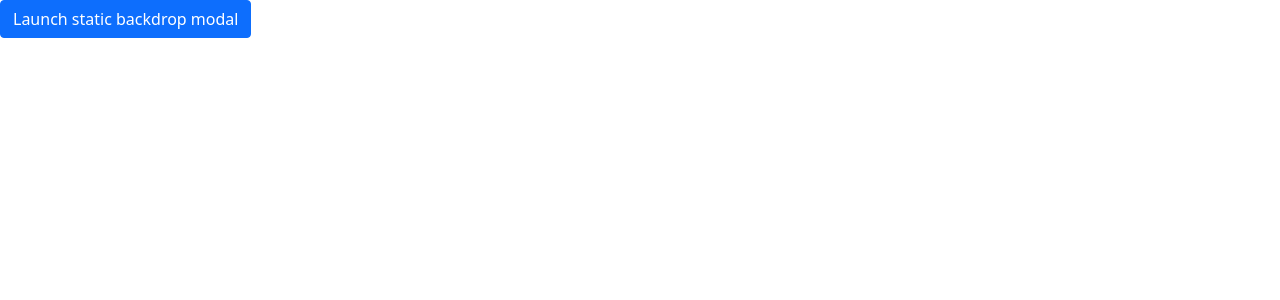
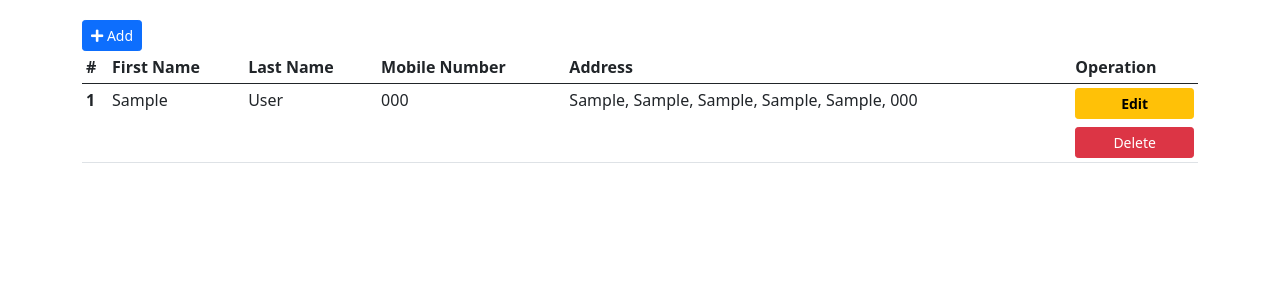
Before and after one commit to christiandeladia/PHP-CRUD-Address, a PHP site: page /sample.php in a window 1280 px wide. Shown: the top 300 px of the page. Run offline with PHP 8.4, Linux system fonts and the light colour scheme; tables that the repository leaves empty or names only in its code hold one stand-in row (values such as "Sample post").

Commit message:
add table

```diff
--- a/sample.php
+++ b/sample.php
@@ -29,26 +29,84 @@ $totalAddress = count($address);
         integrity="sha384-EVSTQN3/azprG1Anm3QDgpJLIm9Nao0Yz1ztcQTwFspd3yD65VohhpuuCOmLASjC" crossorigin="anonymous">
 </head>
 
+<style>
+html {
+    box-sizing: border-box;
+    margin: 0;
+    padding: 0;
+}
+
+
+body {
+    font-size: 1em;
+    font-weight: 900px;
+    display: flex;
+    flex-direction: column;
+    align-items: center;
+    justify-content: center;
+
+}
+</style>
+
+<body>
+
+    <div class="container-sm" style="margin: 0 auto; width: 90%; margin-top: 20px;">
+        <!-- Button Add modal -->
+        <button type="button" class="btn btn-primary btn-sm" data-bs-toggle="modal" data-bs-target="#addModal">
+            <i class="fas fa-plus"></i> Add
+        </button>
+
+        <table class="table table-hover table-sm">
+            <thead>
+                <tr>
+                    <th scope="col">#</th>
+                    <th scope="col">First Name</th>
+                    <th scope="col">Last Name</th>
+                    <th scope="col">Mobile Number</th>
+                    <th scope="col">Address</th>
+                    <th scope="col">Operation</th>
+                </tr>
+            </thead>
+            <tbody>
+                <?php foreach ($address as $row) { ?>
+                <tr>
+                    <th scope="row"><?php echo $row['id']; ?></th>
+                    <td><?php echo $row['first_name']; ?></td>
+                    <td><?php echo $row['last_name']; ?></td>
+                    <td><?php echo $row['mobile_number']; ?></td>
+                    <td><?php echo $row['street']; ?>, <?php echo $row['barangay']; ?>, <?php echo $row['city']; ?>,
+                        <?php echo $row['province']; ?>, <?php echo $row['region']; ?>, <?php echo $row['zip_code']; ?>
+                    </td>
+                    <td>
+                        <div class="d-grid gap-2">
+                            <button class="btn btn-warning btn-sm fw-bold" type="button">Edit</button>
+                            <button class="btn btn-danger btn-sm fw-semibold" data-bs-toggle="modal" data-bs-target="#deleteModal" type="button">Delete</button>
+                        </div>
+                    </td>
+                </tr>
+                <?php } ?>
+            </tbody>
+
+        </table>
+
+    </div>
 
 
 
-<!-- Button trigger modal -->
-<button type="button" class="btn btn-primary" data-bs-toggle="modal" data-bs-target="#staticBackdrop">
-    Launch static backdrop modal
-</button>
 
-<!-- Modal -->
-<div class="modal fade" id="staticBackdrop" data-bs-backdrop="static" data-bs-keyboard="false" tabindex="-1"
-    aria-labelledby="staticBackdropLabel" aria-hidden="true">
+
+    <!-- Add Modal -->
+    <div class="modal fade" id="addModal" data-bs-backdrop="static" data-bs-keyboard="false" tabindex="-1"
+        aria-labelledby="addModalLabel" aria-hidden="true">
         <div class="modal-dialog modal-lg">
             <div class="modal-content">
                 <div class="modal-header">
-                <h5 class="modal-title" id="staticBackdropLabel">Add Delivery Address</h5>
+                    <h5 class="modal-title" id="addModalLabel">Add Delivery Address</h5>
                     <button type="button" class="btn-close" data-bs-dismiss="modal" aria-label="Close"></button>
                 </div>
                 <div class="modal-body">
-                <form class="row g-3 needs-validation" method="POST" action="address/add_address.php" autocomplete="off"
-                    novalidate>
+                    <form class="row g-3 needs-validation" method="POST" action="address/add_address.php"
+                        autocomplete="off" novalidate>
                         <div class="col-md-4">
                             <label for="first_name" class="form-label">First name</label>
                             <input type="text" class="form-control" id="first_name" name="first_name"
@@ -78,8 +136,8 @@ $totalAddress = count($address);
                             <label for="region" class="form-label">Region</label>
                             <select class="form-select" name="region" id="region" autocomplete="region" required>
                             </select>
-                        <input type="hidden" class="form-control form-control-md" name="region_text" id="region-text"
-                            required>
+                            <input type="hidden" class="form-control form-control-md" name="region_text"
+                                id="region-text" required>
                             <div class="invalid-feedback">
                                 Select a valid Region.
                             </div>
@@ -166,7 +224,28 @@ $totalAddress = count($address);
 
 
 
+<!-- Delete Modal -->
+<div class="modal fade" id="deleteModal" tabindex="-1" aria-labelledby="deleteModalLabel" aria-hidden="true">
+  <div class="modal-dialog">
+    <div class="modal-content">
+      <div class="modal-header">
+        <h1 class="modal-title fs-5" id="deleteModalLabel">Delete Address</h1>
+        <button type="button" class="btn-close" data-bs-dismiss="modal" aria-label="Close"></button>
+      </div>
+      <div class="modal-body">
+        Are you sure you want to delete this address?
+      </div>
+      <div class="modal-footer">
+        <button type="button" class="btn btn-danger" data-bs-dismiss="modal">Cancel</button>
+        <button type="button" class="btn btn-success">Confirm</button>
+      </div>
+    </div>
+  </div>
+</div>
 
+
+
+</body>
 
 
 <script src="https://cdn.jsdelivr.net/npm/@popperjs/core@2.9.2/dist/umd/popper.min.js"
@@ -177,3 +256,5 @@ $totalAddress = count($address);
 </script>
 <script src="address/address_selector.js"></script>
 <script src="validation.js"></script>
+
+</html>
```
Lines whose indentation alone changed are shown as unchanged.
